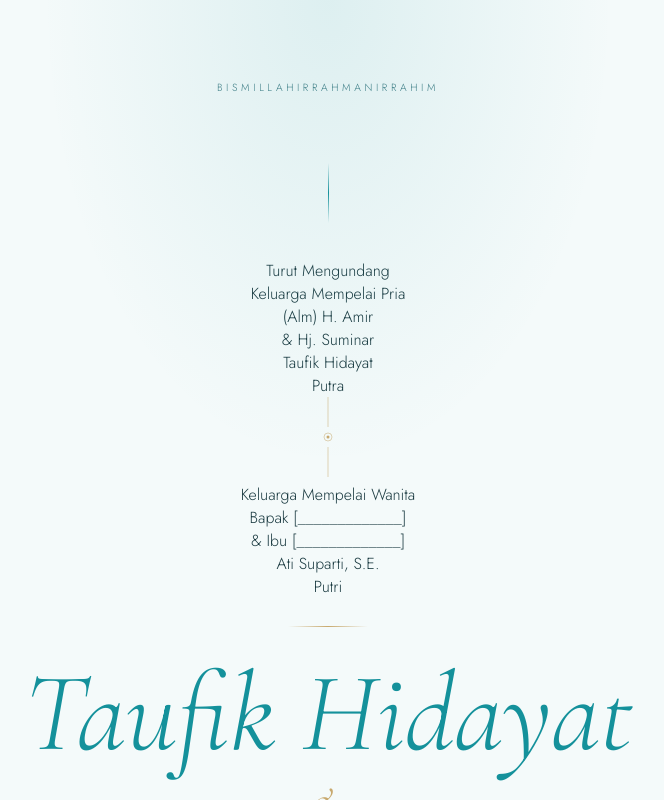
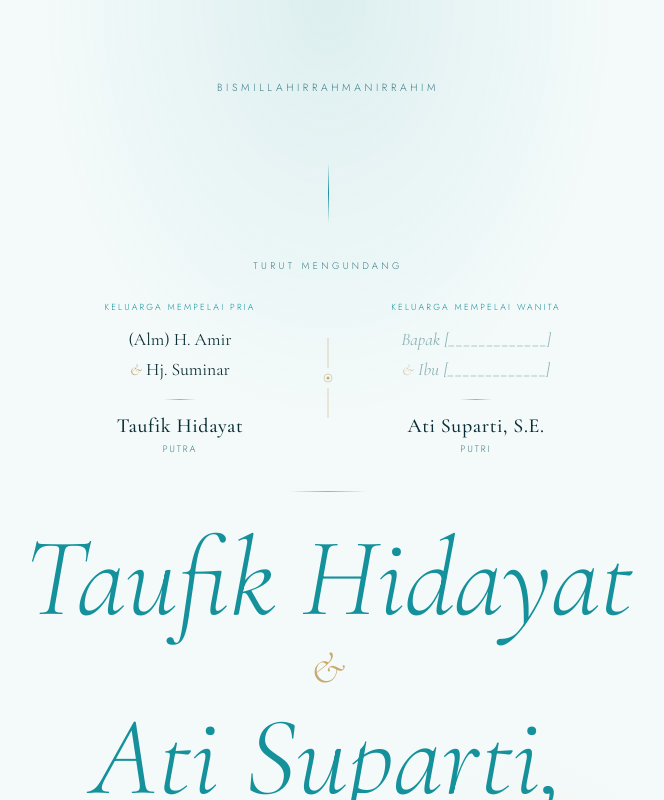
Before and after one commit to Rversse/undangan, a plain HTML site: page index.html in a window 1280 px wide. Both pictures are taken after a click on the button "BUKA UNDANGAN". Shown: the top 800 px of the page, without its empty margins (312-976 px from the left). Drawn offline with nearby package versions, Linux system fonts and the light colour scheme.

Commit message:
Add styles for turut components in style.css
Added styles for 'turut' components including layout and typography.

```diff
--- a/style.css
+++ b/style.css
@@ -202,3 +202,83 @@ footer .footer-credit { margin-top: 8px; font-size: 0.6rem; letter-spacing: 0.15
 
 /* ─── GOLD LINE ─── */
 .gold-line { width: 80px; height: 1px; background: linear-gradient(to right, transparent, var(--gold), transparent); margin: 28px auto; }
+
+/* ─── TURUT MENGUNDANG ─── */
+.turut-wrap {
+  width: 100%;
+  max-width: 560px;
+  margin: 0 auto 8px;
+  text-align: center;
+}
+.turut-label {
+  font-size: 0.6rem;
+  letter-spacing: 0.35em;
+  text-transform: uppercase;
+  color: var(--muted);
+  margin-bottom: 28px;
+}
+.turut-grid {
+  display: grid;
+  grid-template-columns: 1fr 32px 1fr;
+  gap: 0;
+  align-items: center;
+}
+.turut-side {
+  padding: 0 16px;
+  text-align: center;
+}
+.turut-family-tag {
+  font-size: 0.55rem;
+  letter-spacing: 0.25em;
+  text-transform: uppercase;
+  color: var(--teal);
+  margin-bottom: 12px;
+}
+.turut-parents {
+  font-family: 'Cormorant Garamond', serif;
+  font-size: clamp(0.9rem, 2.5vw, 1.1rem);
+  font-weight: 400;
+  color: var(--dark);
+  line-height: 1.7;
+}
+.turut-amp {
+  font-style: italic;
+  color: var(--gold);
+  font-size: 0.9em;
+}
+.turut-placeholder {
+  color: var(--muted);
+  opacity: 0.55;
+  font-style: italic;
+}
+.turut-line {
+  width: 32px;
+  height: 1px;
+  background: linear-gradient(to right, transparent, var(--gold), transparent);
+  margin: 14px auto;
+}
+.turut-child {
+  font-family: 'Cormorant Garamond', serif;
+  font-size: clamp(1rem, 2.8vw, 1.25rem);
+  font-weight: 500;
+  color: var(--dark);
+  letter-spacing: 0.03em;
+}
+.turut-child-sub {
+  font-size: 0.58rem;
+  letter-spacing: 0.2em;
+  text-transform: uppercase;
+  color: var(--muted);
+  margin-top: 4px;
+}
+.turut-divider {
+  display: flex;
+  align-items: center;
+  justify-content: center;
+}
+@media (max-width: 420px) {
+  .turut-grid {
+    grid-template-columns: 1fr 24px 1fr;
+  }
+  .turut-side { padding: 0 8px; }
+}
```
